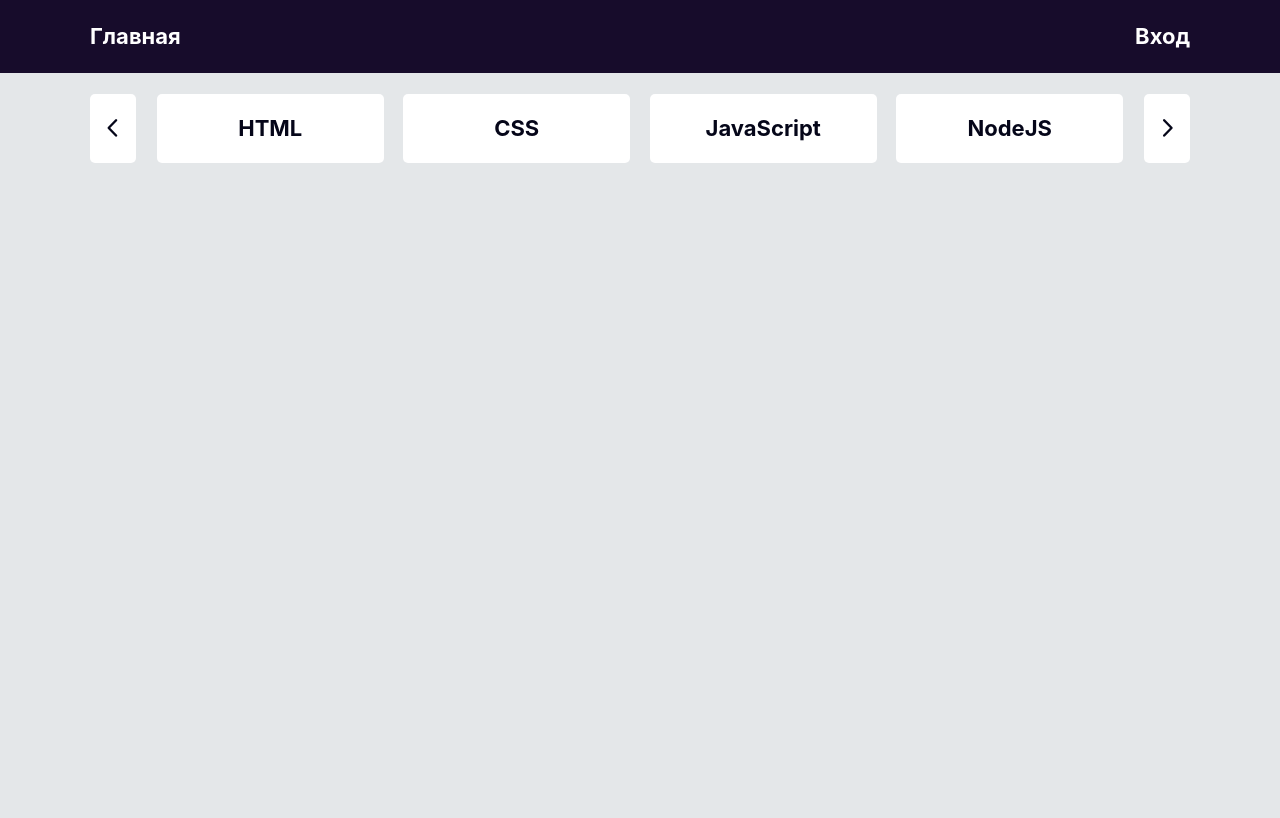
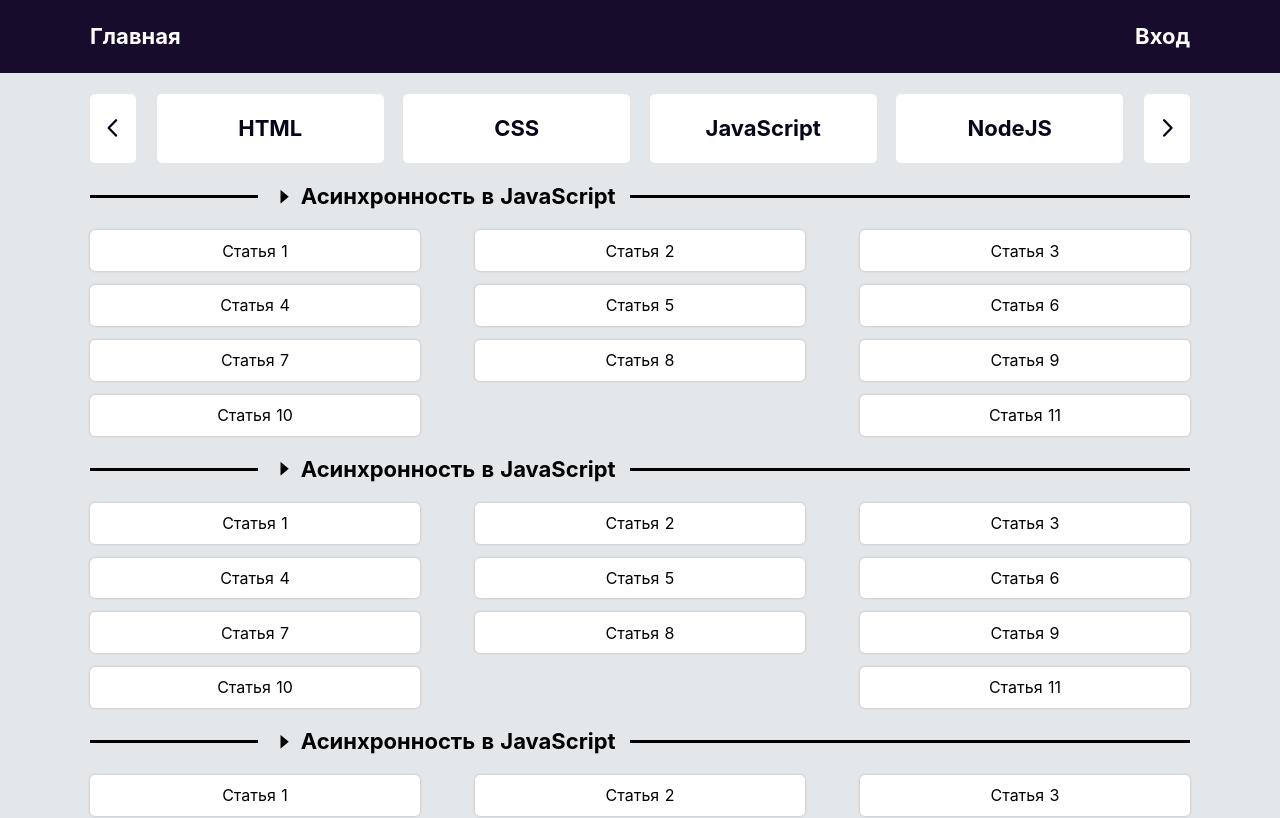
Before and after one commit to Erlinvig/WebHandbook, a Nuxt app: page / in a window 1280 px wide. Shown: the top 818 px of the page. Built offline with nearby package versions, Linux system fonts and the light colour scheme.

Commit message:
feat(ui): main/content

```diff
--- /dev/null
+++ b/components/main/chapter.vue
@@ -0,0 +1,24 @@
+<template lang="pug">
+  .wrapper
+    chapter-title
+    chapter-articles
+</template>
+
+<script>
+  import ChapterTitle from './chapter/ChapterTitle';
+  import ChapterArticles from './chapter/ChapterArticles';
+
+  export default {
+    components: {
+      ChapterTitle,
+      ChapterArticles
+    }
+  }
+</script>
+
+<style lang="scss" scoped>
+  .wrapper {
+    margin: 1em 0;
+  }
+
+</style>
--- /dev/null
+++ b/components/main/chapter/ChapterArticles.vue
@@ -0,0 +1,129 @@
+<template lang="pug">
+  main
+    .row(v-for="(row, index) in getRows" :key="index")
+      nuxt-link.row__item(v-for="(item, index) in row" :key="index" to="/")
+        span {{item.title}}
+
+</template>
+
+<script>
+  export default {
+    data() {
+      return {
+        countColumn: null,
+        windowWidth: null,
+        elements: [
+          {title: 'Статья 1'},
+          {title: 'Статья 2'},
+          {title: 'Статья 3'},
+          {title: 'Статья 4'},
+          {title: 'Статья 5'},
+          {title: 'Статья 6'},
+          {title: 'Статья 7'},
+          {title: 'Статья 8'},
+          {title: 'Статья 9'},
+          {title: 'Статья 10'},
+          {title: 'Статья 11'},
+        ]
+      }
+    },
+    methods: {
+      listToRows(countColumn) {
+        let rowsResult = [];
+        this.elements.forEach((item, index) => {
+          index % countColumn === 0 ?
+            rowsResult.push([item]) :
+            rowsResult[rowsResult.length - 1].push(item)
+        });
+        return rowsResult
+      },
+      getWindowWidth(event) {
+        this.windowWidth = document.documentElement.clientWidth;
+      }
+    },
+    computed: {
+      getRows() {
+        let countColumn = null;
+        if (this.windowWidth >= 992) {
+          countColumn = 3;
+        } else if(this.windowWidth < 992 && this.windowWidth >= 480) {
+          countColumn = 2
+        } else if (this.windowWidth < 480) {
+          countColumn = 1
+        }
+
+        return this.listToRows(countColumn);
+      }
+    },
+
+    mounted() {
+      window.addEventListener('resize', this.getWindowWidth);
+      this.getWindowWidth();
+    }
+  }
+</script>
+
+<style lang="scss" scoped>
+  main {
+    .row {
+      display: flex;
+      justify-content: space-between;
+      &__item {
+        display: flex;
+        border-radius: 5px;
+        background-color: #fff;
+        width: 30%;
+        text-align: center;
+        justify-content: center;
+        align-items: center;
+        padding: .8em;
+        margin: .5em 0;
+        box-shadow: 0 0 3px rgba(0,0,0,0.2);
+        transition: .35s;
+        span {
+          font-size: 16px;
+        }
+
+        &:hover {
+          box-shadow: 0 0 8px rgba(0,0,0,0.45);
+        }
+      }
+    }
+  }
+
+  @media (min-width: 1280px) {
+    .row__item {
+      min-width: 30%;
+    }
+  }
+
+  @media (min-width: 992px) and (max-width: 1279px) {
+    .row__item {
+      min-width: 30%;
+    }
+  }
+
+  @media (min-width: 768px) and (max-width: 991px) {
+    .row__item {
+      min-width: 45%;
+    }
+  }
+
+  @media (min-width: 480px) and (max-width: 767px) {
+    .row__item {
+      min-width: 45%;
+    }
+  }
+
+  @media (min-width: 320px) and (max-width: 479px) {
+    .row__item {
+      min-width: 100%;
+    }
+  }
+
+  @media (max-width: 319px) {
+    .row__item {
+      min-width: 100%;
+    }
+  }
+</style>
--- /dev/null
+++ b/components/main/chapter/ChapterTitle.vue
@@ -0,0 +1,102 @@
+<template lang="pug">
+  header
+    .line
+    .title
+      i.el-icon-caret-right
+      h1 Асинхронность в JavaScript
+    .line
+</template>
+
+<style lang="scss" scoped>
+  header {
+    margin: 1em 0;
+    display: flex;
+    align-items: center;
+    .title {
+      cursor: pointer;
+      display: flex;
+      align-items: center;
+      min-width: max-content;
+      i {
+        margin-right: .3em;
+      }
+      i, h1 {
+        font-size: 22px;
+      }
+
+      &:hover {
+        color: #381a57;
+      }
+    }
+    .line {
+      height: 3px;
+      background-color: #000;
+      &:first-child {
+        width: 30%;
+        margin-right: 1em;
+      }
+      &:last-child {
+        width: 100%;
+        margin-left: 1em;
+      }
+    }
+  }
+
+  @media (min-width: 1280px) {
+
+  }
+
+  @media (min-width: 992px) and (max-width: 1279px) {
+
+  }
+
+  @media (min-width: 768px) and (max-width: 991px) {
+
+  }
+
+  @media (min-width: 480px) and (max-width: 767px) {
+    header {
+      .line {
+        &:first-child {
+          width: 50%;
+        }
+        &:last-child {
+          width: 50%;
+        }
+      }
+      .title {
+        i, h1 {
+          font-size: 20px;
+        }
+      }
+    }
+  }
+
+  @media (min-width: 320px) and (max-width: 479px) {
+    header {
+      .line {
+        display: none;
+      }
+      .title {
+        min-width: 100%;
+        i, h1 {
+          font-size: 18px;
+        }
+      }
+    }
+  }
+
+  @media (max-width: 319px) {
+    header {
+      .line {
+        display: none;
+      }
+      .title {
+        min-width: 100%;
+        i, h1 {
+          font-size: 18px;
+        }
+      }
+    }
+  }
+</style>
--- /dev/null
+++ b/components/main/content.vue
@@ -0,0 +1,26 @@
+<template lang="pug">
+  .wrapper
+    .container
+      chapter
+      chapter
+      chapter
+</template>
+
+<script>
+  import chapter from './chapter'
+
+  export default {
+    components: {
+      chapter
+    },
+    data() {
+      return {
+
+      }
+    }
+  }
+</script>
+
+<style lang="scss" scoped>
+
+</style>
--- a/pages/index.vue
+++ b/pages/index.vue
@@ -1,17 +1,17 @@
 <template lang="pug">
   .page
     technologies
-
+    technology-content
 </template>
 
 <script>
-import navigation from '~/components/navigation.vue'
 import technologies from '~/components/main/technologies.vue'
+import TechnologyContent from '~/components/main/content.vue'
 
 export default {
   components: {
-    navigation,
-    technologies
+    technologies,
+    TechnologyContent
   }
 }
 </script>
--- a/theme/adaptive.scss
+++ b/theme/adaptive.scss
@@ -24,7 +24,7 @@
 
 @media (min-width: 320px) and (max-width: 479px) {
   .container {
-    width: 305px;
+    width: 300px;
   }
 }
 
--- a/theme/reset.css
+++ b/theme/reset.css
@@ -45,5 +45,6 @@ textarea {
 }
 
 a {
+  color: #000;
   text-decoration: none;
 }
```
